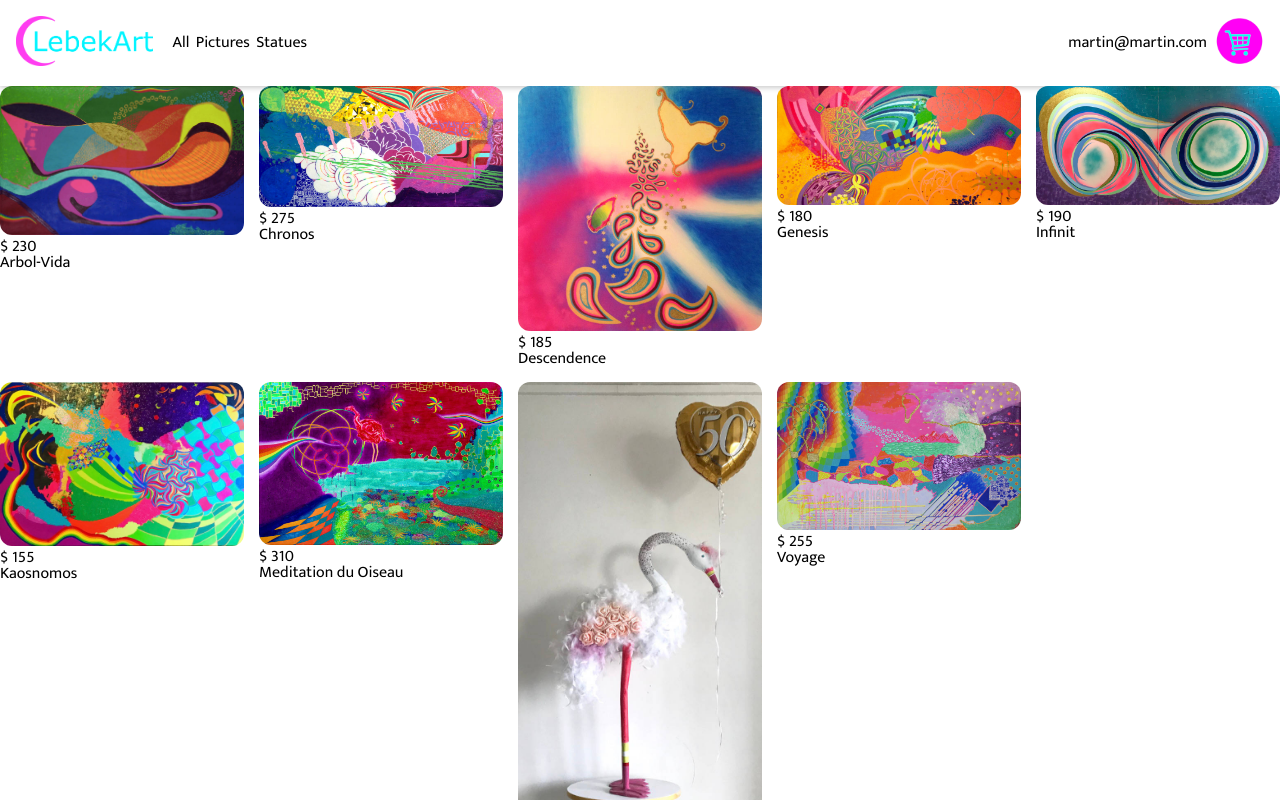
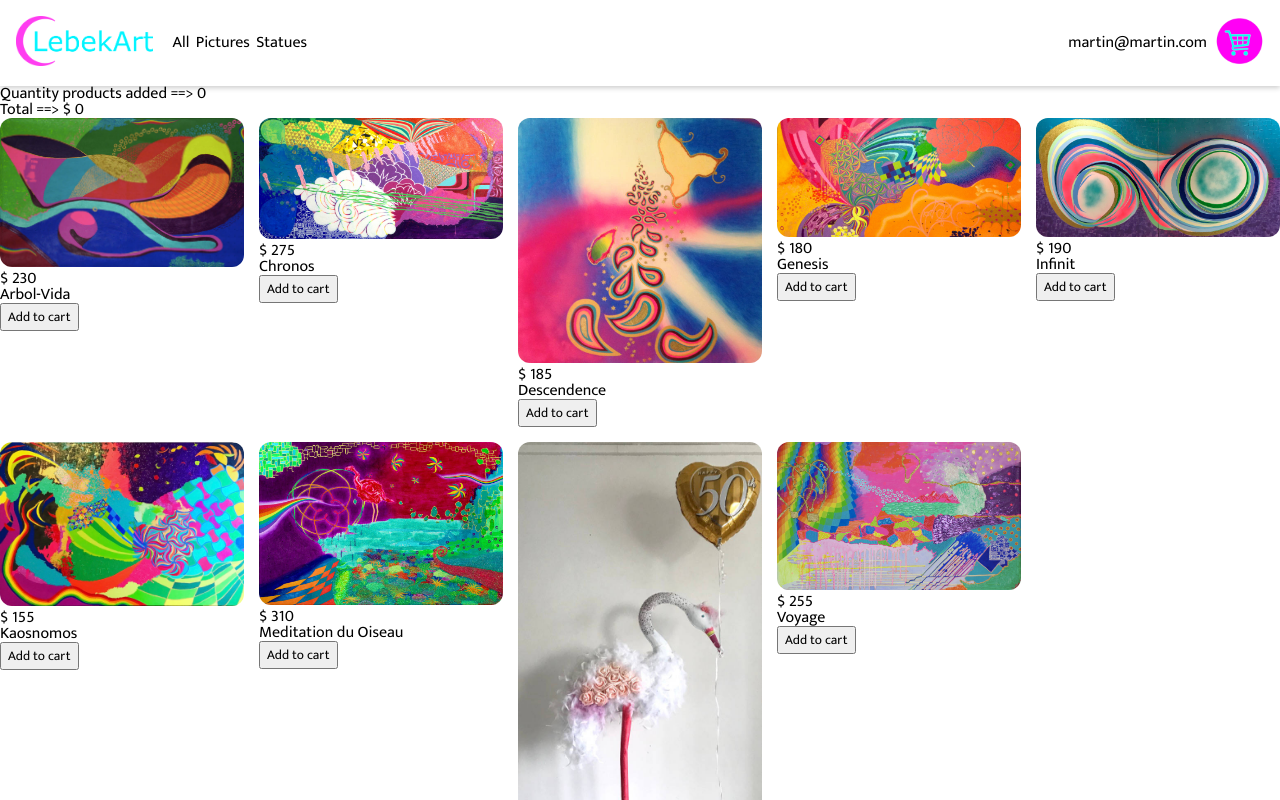
Before and after one commit to martinpercu/an-angular-store, an Angular app: page / in a window 1280 px wide. Shown: the top 800 px of the page. Built offline with nearby package versions, Linux system fonts and the light colour scheme.

Commit message:
shop cart adding a product to products

```diff
--- a/src/app/components/product/product.component.html
+++ b/src/app/components/product/product.component.html
@@ -2,3 +2,4 @@
 <app-img [img]="product.image"></app-img>
 <h3>$ {{ product.price }}</h3>
 <p>{{ product.name }}</p>
+<button (click)="onAddToCart()">Add to cart</button>
--- a/src/app/components/product/product.component.ts
+++ b/src/app/components/product/product.component.ts
@@ -1,4 +1,4 @@
-import { Component, Input } from '@angular/core';
+import { Component, Input, Output, EventEmitter } from '@angular/core';
 
 import { Product } from '../../models/product.model';
 
@@ -14,6 +14,11 @@
     name: '',
     price: 0,
     image: '',
+  };
+  @Output() addedProduct = new EventEmitter<Product>();
+
+  onAddToCart() {
+    this.addedProduct.emit(this.product)
   }
 
 }
--- a/src/app/components/products/products.component.html
+++ b/src/app/components/products/products.component.html
@@ -1,6 +1,13 @@
+<p>
+  Quantity products added ==>  {{ myShoppingCart.length }}
+</p>
+<p>
+  Total ==> $ {{ total }}
+</p>
 <div class="products--grid">
   <app-product
     [product]="product"
     *ngFor="let product of products"
+    (addedProduct)="onAddToShoppingCart($event)"
   ></app-product>
 </div>
--- a/src/app/components/products/products.component.ts
+++ b/src/app/components/products/products.component.ts
@@ -9,6 +9,9 @@
   styleUrls: ['./products.component.scss']
 })
 export class ProductsComponent {
+
+  total = 0;
+  myShoppingCart: Product[] = [];
 
 
   products: Product[] = [
@@ -68,4 +71,11 @@
     }
   ];
 
+  onAddToShoppingCart(productoAdded: Product) {
+    console.log(productoAdded)
+    this.myShoppingCart.push(productoAdded)
+    console.log(this.myShoppingCart)
+    this.total = this.myShoppingCart.reduce((sum, item) => sum + item.price, 0)
+  }
+
 }
```
Also changed, not shown: 1 other file (tests, documents, lock files or other folders).
